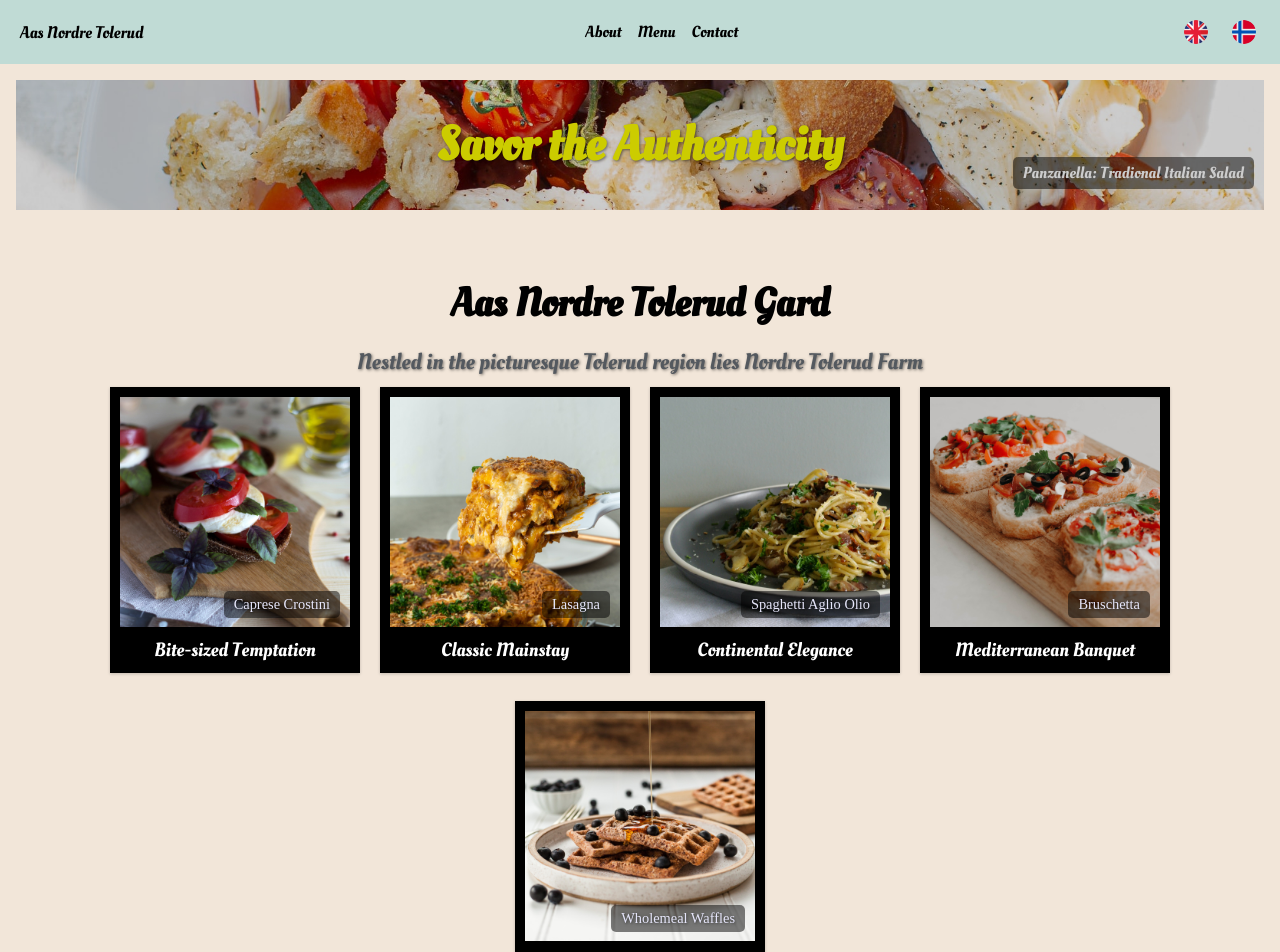
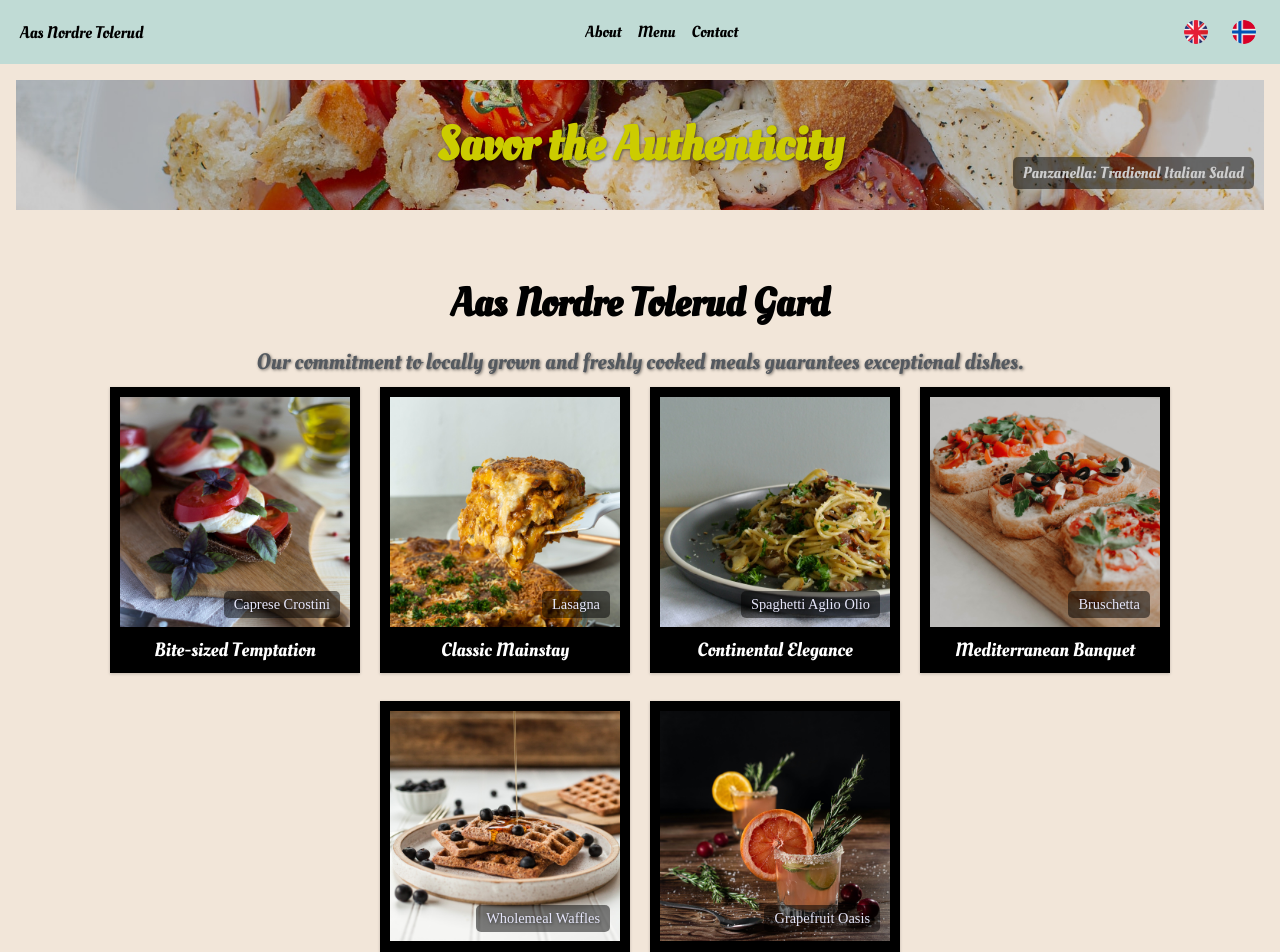
Before and after one commit to FefesG5/aas-nordre-tolerud, a React (Create React App) app: page / in a window 1280 px wide. Shown: the top 952 px of the page. Built offline with nearby package versions, Linux system fonts and the light colour scheme; a web font is replaced by a local one.

Commit message:
feat: cocktails product card

```diff
--- a/src/pages/Home.tsx
+++ b/src/pages/Home.tsx
@@ -6,6 +6,7 @@ import lasagnaMain from "../images/Lasagna.jpg";
 import dessert from "../images/Desserts.jpg";
 import appetizers from "../images/Appetizers.jpg";
 import mediterraneanTheme from "../images/MediterraneanTheme.jpg";
+import cocktails from "../images/Cocktails.jpg";
 
 import ProductCard from "../components/ProductCard";
 
@@ -23,7 +24,7 @@ function Home() {
         <div className="text-container">
           <h2 className="home-heading">{t("AasNordreTolerudGard")}</h2>
           <div className="home-text">
-            <div className="home-text-section">{t("homeTextHistory")}</div>
+            <div className="home-text-section">{t("productCardTitle")}</div>
             <ProductCard
               imageSrc={appetizers}
               altText={"Appetizers on a wooden chopping board"}
@@ -54,7 +55,14 @@ function Home() {
               buttonName={"Dessert Euphoria"}
               dishName="Wholemeal Waffles"
             />
+            <ProductCard
+              imageSrc={cocktails}
+              altText={"Grapefruit cocktail drink"}
+              buttonName={"Crafted Chemistry"}
+              dishName="Grapefruit Oasis"
+            />
             <div className="home-text-section">{t("homeTextProducts")}</div>
+            <div className="home-text-section">{t("homeTextHistory")}</div>
           </div>
         </div>
       </div>
--- a/src/translations/en.json
+++ b/src/translations/en.json
@@ -9,6 +9,7 @@
   "homeText": "Nestled in the picturesque Tolerud region lies Nordre Tolerud Farm, a family-owned and operated piece of land with a rich history dating back centuries. Our farm is one of two in the Tolerud area, and has been passed down through our family since 1840. Our deep roots in the region extend even further back, with ancestors residing in Tolerud as far back as the Middle Ages. Come experience the timeless beauty of our farm and taste the quality of our locally-sourced products, all while supporting a piece of history.",
   "homeTextHistory": "Nestled in the picturesque Tolerud region lies Nordre Tolerud Farm",
   "homeTextProducts": "Come experience the timeless beauty of our farm and taste the quality of our locally-sourced products",
+  "productCardTitle": "Our commitment to locally grown and freshly cooked meals guarantees exceptional dishes.",
   "allRightsReserved": "All Rights Reserved",
   "geekClickIconsAttributionText": "Icons created by GeekClick - Flaticon",
   "panzanellaAttributionText": "Panzanella Main Page Image taken by Luisa Brimble - Unsplash",
```
Also changed, not shown: src/images/Cocktails.jpg (added).
